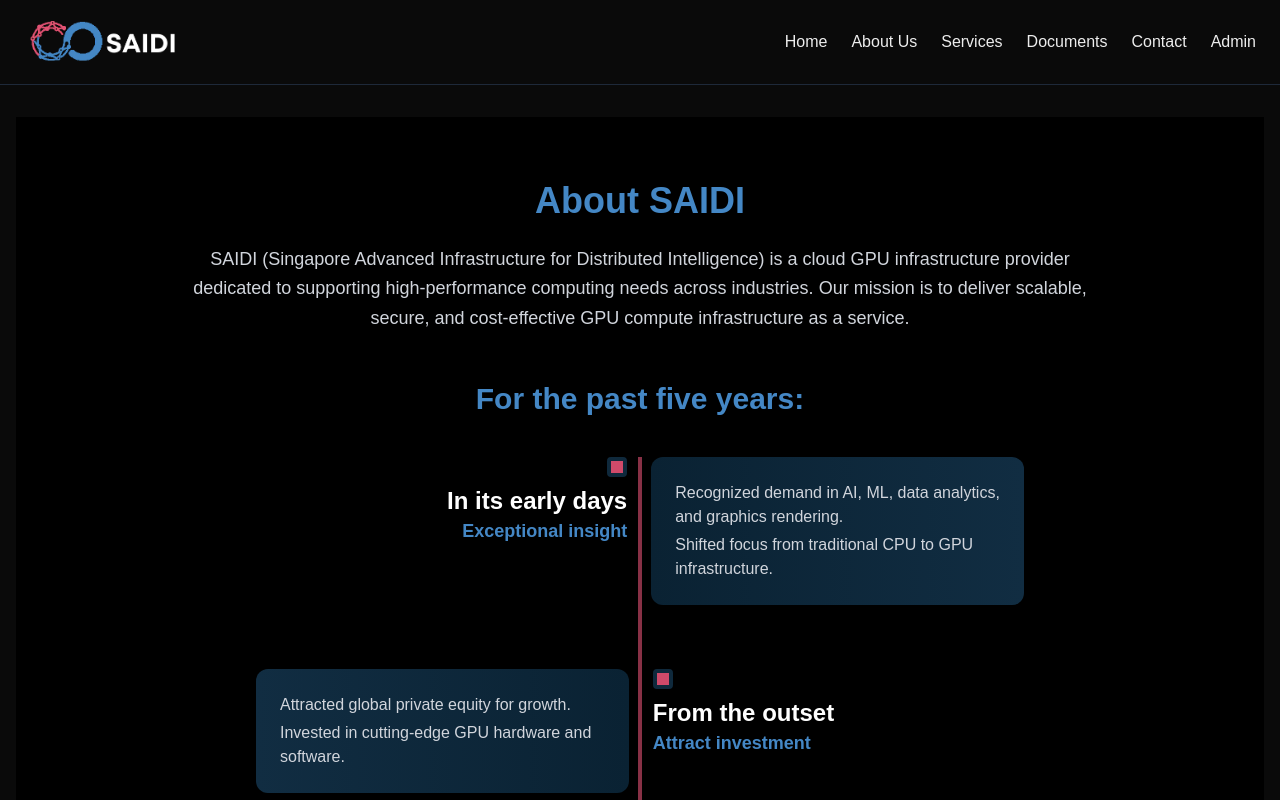
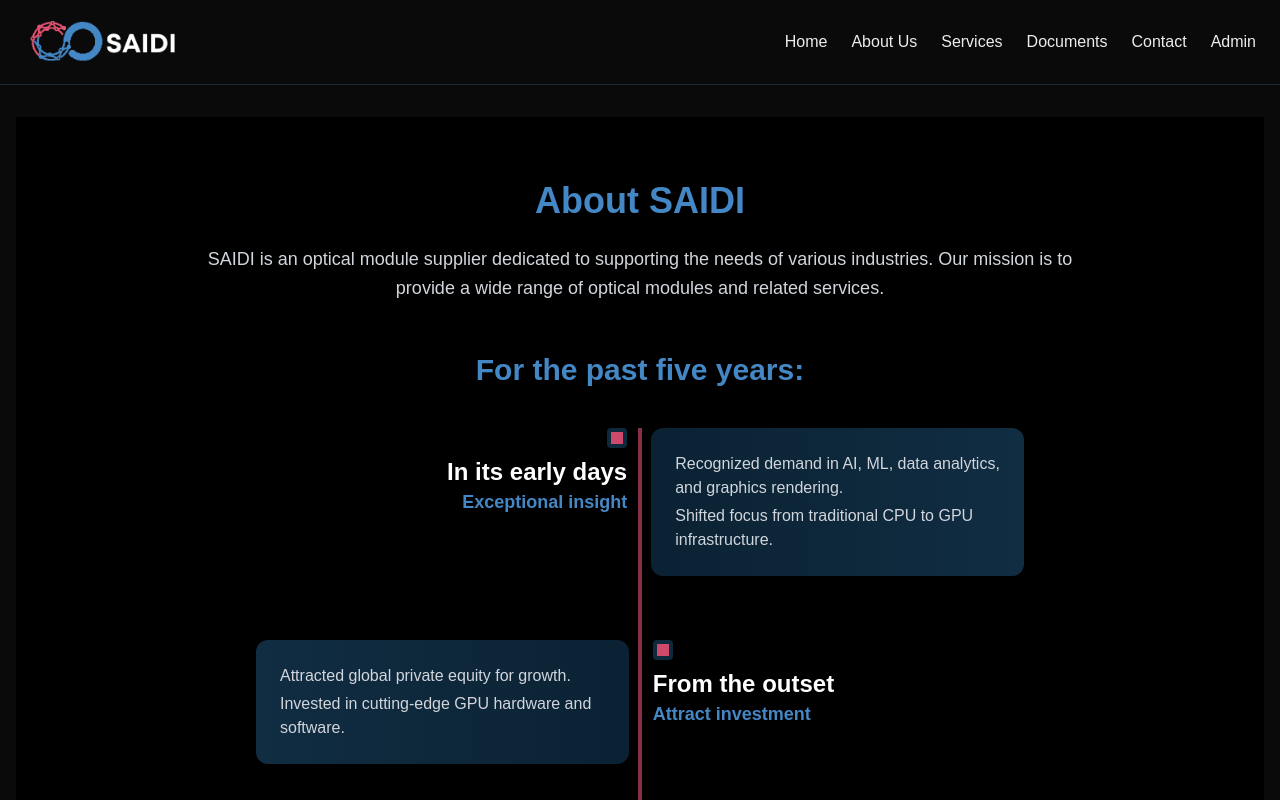
Before and after one commit to saidi-cloud/saidi-site, a Next.js app: page /about-us in a window 1280 px wide. Shown: the top 800 px of the page. Built offline with nearby package versions, Linux system fonts and the light colour scheme.

Commit message:
Update page.js

```diff
--- a/app/about-us/page.js
+++ b/app/about-us/page.js
@@ -13,9 +13,7 @@ export default function AboutUsPage() {
       <section className="text-center max-w-4xl mx-auto">
         <h1 className="text-4xl font-bold text-[#4487c5] mb-6">About SAIDI</h1>
         <p className="text-gray-300 text-lg leading-relaxed">
-          SAIDI (Singapore Advanced Infrastructure for Distributed Intelligence) is a cloud GPU infrastructure provider dedicated to
-          supporting high-performance computing needs across industries. Our mission is to deliver scalable, secure, and cost-effective
-          GPU compute infrastructure as a service.
+          SAIDI is an optical module supplier dedicated to supporting the needs of various industries. Our mission is to provide a wide range of optical modules and related services.
         </p>
       </section>
 
```
